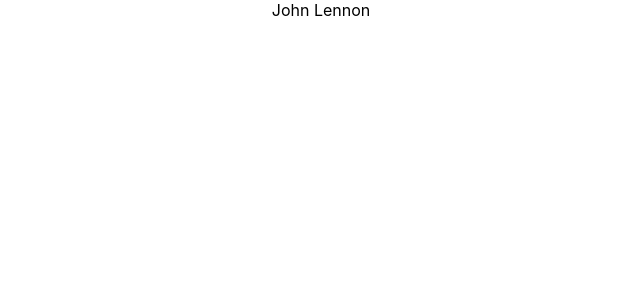
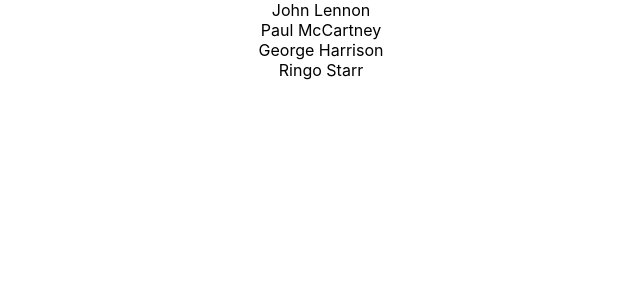
Before and after one commit to lexaabrahamsen/vote-app, a React (Create React App) app: page / in a window 1280 px wide. Shown: the top 300 px of the page, without its empty margins (319-959 px from the left). Built offline with nearby package versions, Linux system fonts and the light colour scheme.

Commit message:
Add loop for members

```diff
--- a/src/App.js
+++ b/src/App.js
@@ -1,9 +1,24 @@
 import React, { Component } from "react";
 import "./App.css";
 
+const list = [
+  {
+    name: "John Lennon"
+  },
+  {
+    name: "Paul McCartney"
+  },
+  {
+    name: "George Harrison"
+  },
+  {
+    name: "Ringo Starr"
+  }
+];
+
 class App extends Component {
   render() {
-    return <Beatle name="John Lennon" />;
+    return list.map(member => <Beatle name={member.name} />);
   }
 }
 
```
